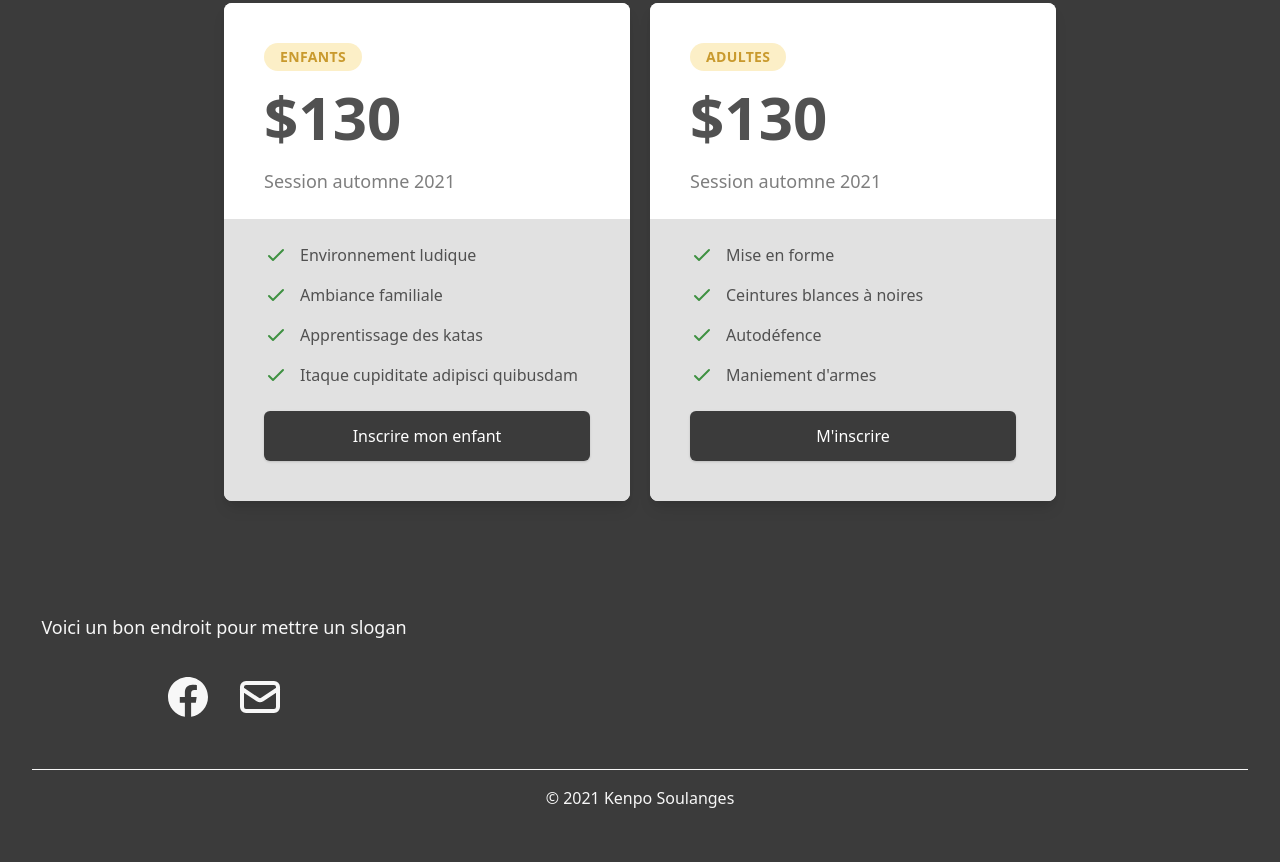
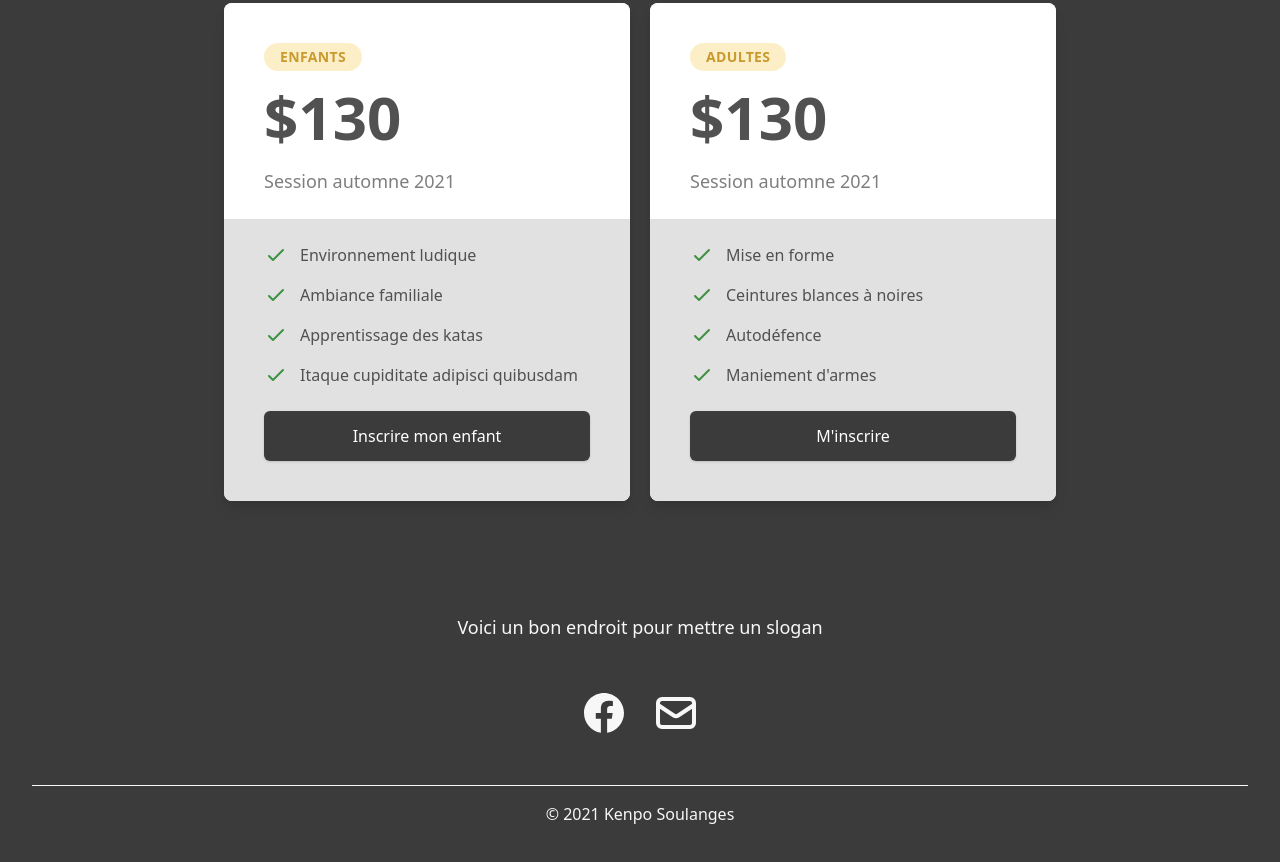
Before and after one commit to JeanLevasseur/kenposoulanges.com, a plain HTML site: page index.html in a window 1280 px wide. Shown: the part 918-1780 px from the top of the page. Drawn offline with Linux system fonts and the light colour scheme; a web font is replaced by a local one.

Commit message:
Mise en forme footer

```diff
--- a/index.html
+++ b/index.html
@@ -388,15 +388,13 @@
       </div>
     </div>
     <!-- This example requires Tailwind CSS v2.0+ -->
-    <footer class="" aria-labelledby="footer-heading">
+    <footer aria-labelledby="footer-heading">
       <h2 id="footer-heading" class="sr-only">Footer</h2>
       <div class="max-w-7xl mx-auto py-4 px-4 sm:px-6 lg:py-16 lg:px-8">
-        <div class="xl:grid xl:grid-cols-3 xl:gap-8">
-          <div class="space-y-8 xl:col-span-1">
         <p class="text-lg text-gray-500 text-center">
           Voici un bon endroit pour mettre un slogan
         </p>
-            <div class="flex space-x-6 justify-center">
+        <div class="flex space-x-6 mt-12 justify-center">
           <a href="#" class="text-gray-400 hover:text-gray-500">
             <span class="sr-only">Facebook</span>
             <svg
@@ -434,8 +432,6 @@
             </svg>
           </a>
         </div>
-          </div>
-        </div>
         <div class="mt-12 border-t border-gray-200 pt-4">
           <p class="text-base text-gray-400 text-center">
             &copy; 2021 Kenpo Soulanges
```
Lines whose indentation alone changed are shown as unchanged.
